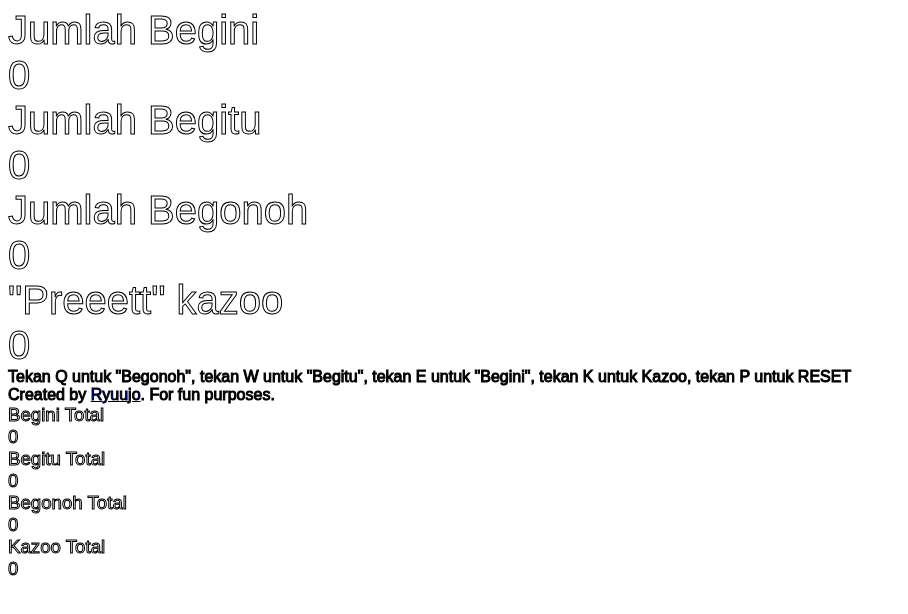
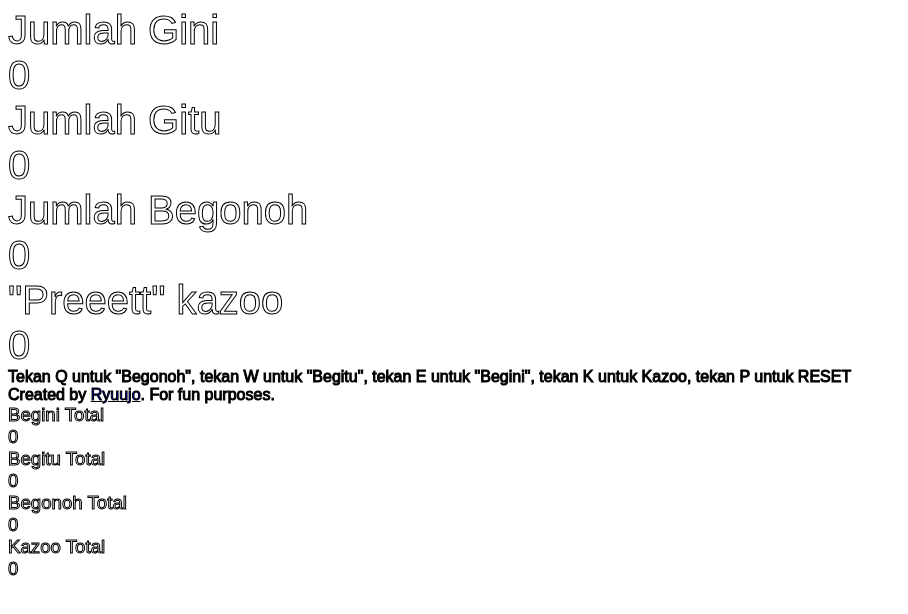
Before and after one commit to ryuujo/begitu_begini_counter, a plain HTML site: page index.html in a window 1280 px wide. Shown: the whole page, without its empty margins (0-908 px from the left). Drawn offline with Linux system fonts and the light colour scheme.

Commit message:
gini gitu

```diff
--- a/index.html
+++ b/index.html
@@ -10,9 +10,9 @@
   </head>
   <body>
     <div>
-      <div>Jumlah Begini</div>
+      <div>Jumlah Gini</div>
       <div id="begini">0</div>
-      <div>Jumlah Begitu</div>
+      <div>Jumlah Gitu</div>
       <div id="begitu">0</div>
       <div>Jumlah Begonoh</div>
       <div id="begonoh">0</div>
```
